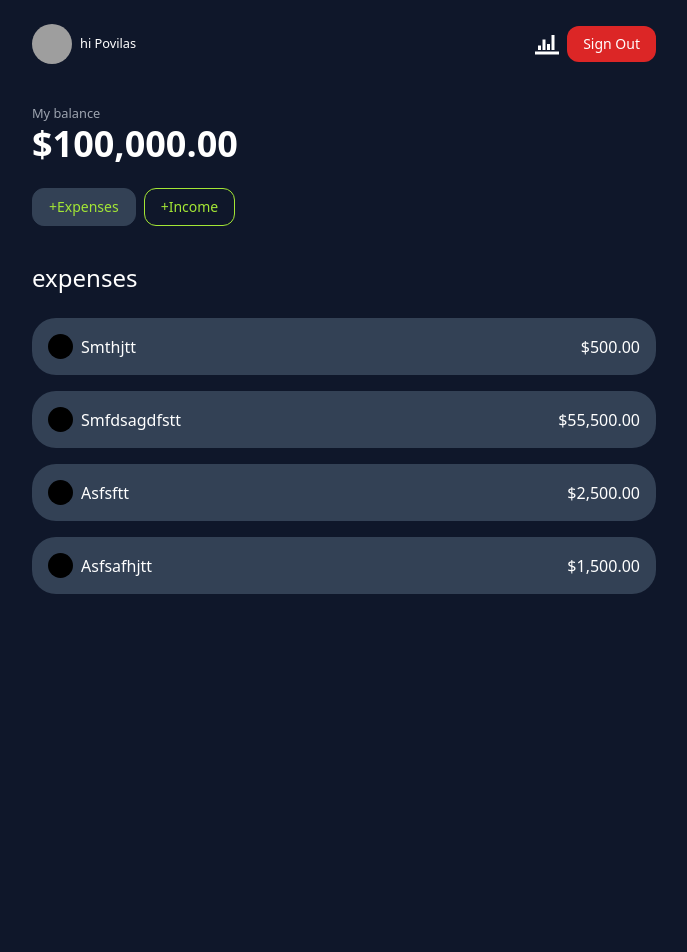
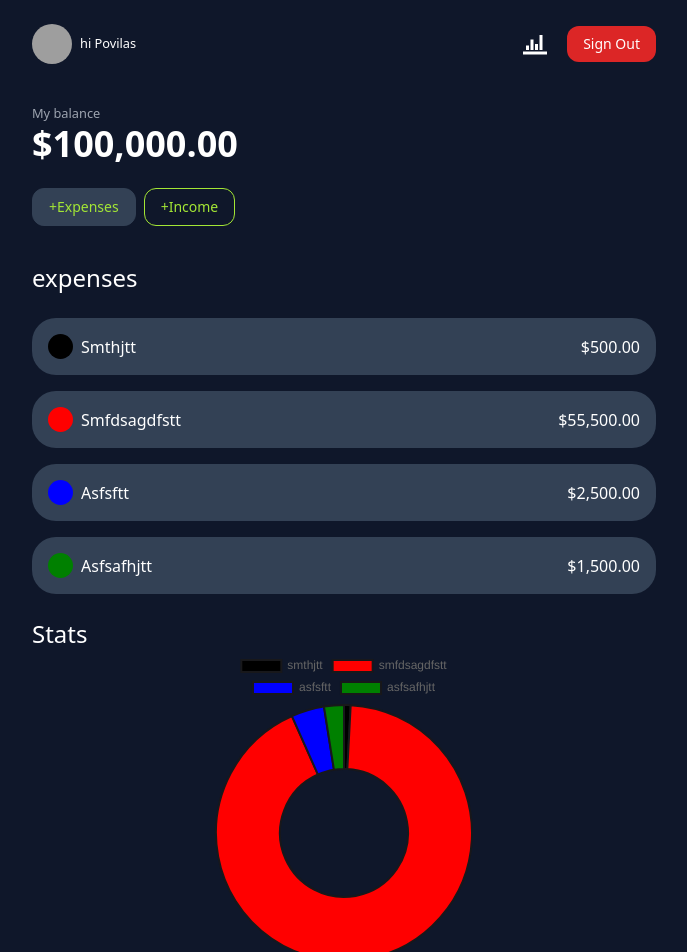
Before and after one commit to PovilasGe/budget, a Next.js app: page / in a window 1280 px wide. Shown: the top 952 px of the page, without its empty margins (296-983 px from the left). Before the commit the page ends 800 px from the top, so only its background shows below. Built offline with nearby package versions, Linux system fonts and the light colour scheme; grey boxes are pictures that could not be loaded.

Commit message:
add Dougnut

```diff
--- a/app/page.js
+++ b/app/page.js
@@ -1,30 +1,36 @@
+'use client';
+
 import { currencyFormatter } from "./lib/utils"
 import ExpenseCategoryItem from "@/components/ExpenseCategoryItem"
+import { Chart as ChartJS, ArcElement, Tooltip, Legend } from "chart.js"
+import { Doughnut } from "react-chartjs-2"
+
+ChartJS.register(ArcElement, Tooltip, Legend);
 
 const DUMMY_DATA = [
   {
     id: 1,
     title: 'smthjtt',
     color: '#000',
-    amount: 500,
+    total: 500,
   },
   {
     id: 2,
     title: 'smfdsagdfstt',
-    color: '#000',
-    amount: 55500,
+    color: 'red',
+    total: 55500,
   },
   {
     id: 3,
     title: 'asfsftt',
-    color: '#000',
-    amount: 2500,
+    color: 'blue',
+    total: 2500,
   },
   {
     id: 4,
     title: 'asfsafhjtt',
-    color: '#000',
-    amount: 1500,
+    color: 'green',
+    total: 1500,
   },
 ]
 
@@ -48,9 +54,27 @@
             return <ExpenseCategoryItem
               color={expense.color}
               title={expense.title}
-              amount={expense.amount} />
+              total={expense.total} />
           })}
 
+        </div>
+      </section>
+
+      <section className="py6">
+        <h3 className="text-2xl">Stats</h3>
+        <div className="w-1/2 mx-auto">
+          <Doughnut data={{
+            labels: DUMMY_DATA.map(expense => expense.title),
+            datasets: [
+              {
+                label: 'expense',
+                data: DUMMY_DATA.map(expense => expense.total),
+                backgroundColor: DUMMY_DATA.map(expense => expense.color),
+                borderColor: ["#18181b"],
+                borderWidth: 2,
+              }
+            ]
+          }} />
         </div>
       </section>
     </main>
--- a/components/ExpenseCategoryItem.js
+++ b/components/ExpenseCategoryItem.js
@@ -1,6 +1,6 @@
 import { currencyFormatter } from "@/app/lib/utils"
 
-function ExpenseCategoryItem({ color, title, amount }) {
+function ExpenseCategoryItem({ color, title, total }) {
     return (
         <button>
             <div className="flex items-center justify-between px-4 py-4 bg-slate-700 rounded-3xl">
@@ -8,7 +8,7 @@
                     <div className="w-[25px] h-[25px] rounded-full" style={{ backgroundColor: color }} />
                     <h4 className="capitalize">{title}</h4>
                 </div>
-                <p>{currencyFormatter(amount)}</p>
+                <p>{currencyFormatter(total)}</p>
             </div>
         </button>
     )
--- a/components/Navigation.js
+++ b/components/Navigation.js
@@ -10,7 +10,7 @@
                     </div>
                     <small>hi Povilas</small>
                 </div>
-                <nav className="flex items-center gap-2">
+                <nav className="flex items-center gap-5">
                     <div><ImStatsBars className="text-2xl" /></div>
                     <div>
                         <button className="btn btn-danger">Sign out</button>
--- a/package.json
+++ b/package.json
@@ -9,8 +9,10 @@
     "lint": "next lint"
   },
   "dependencies": {
+    "chart.js": "^4.2.1",
     "next": "13.2.4",
     "react": "18.2.0",
+    "react-chartjs-2": "^5.2.0",
     "react-dom": "18.2.0",
     "react-icons": "^4.8.0"
   },
```
Also changed, not shown: 1 other file (tests, documents, lock files or other folders).
